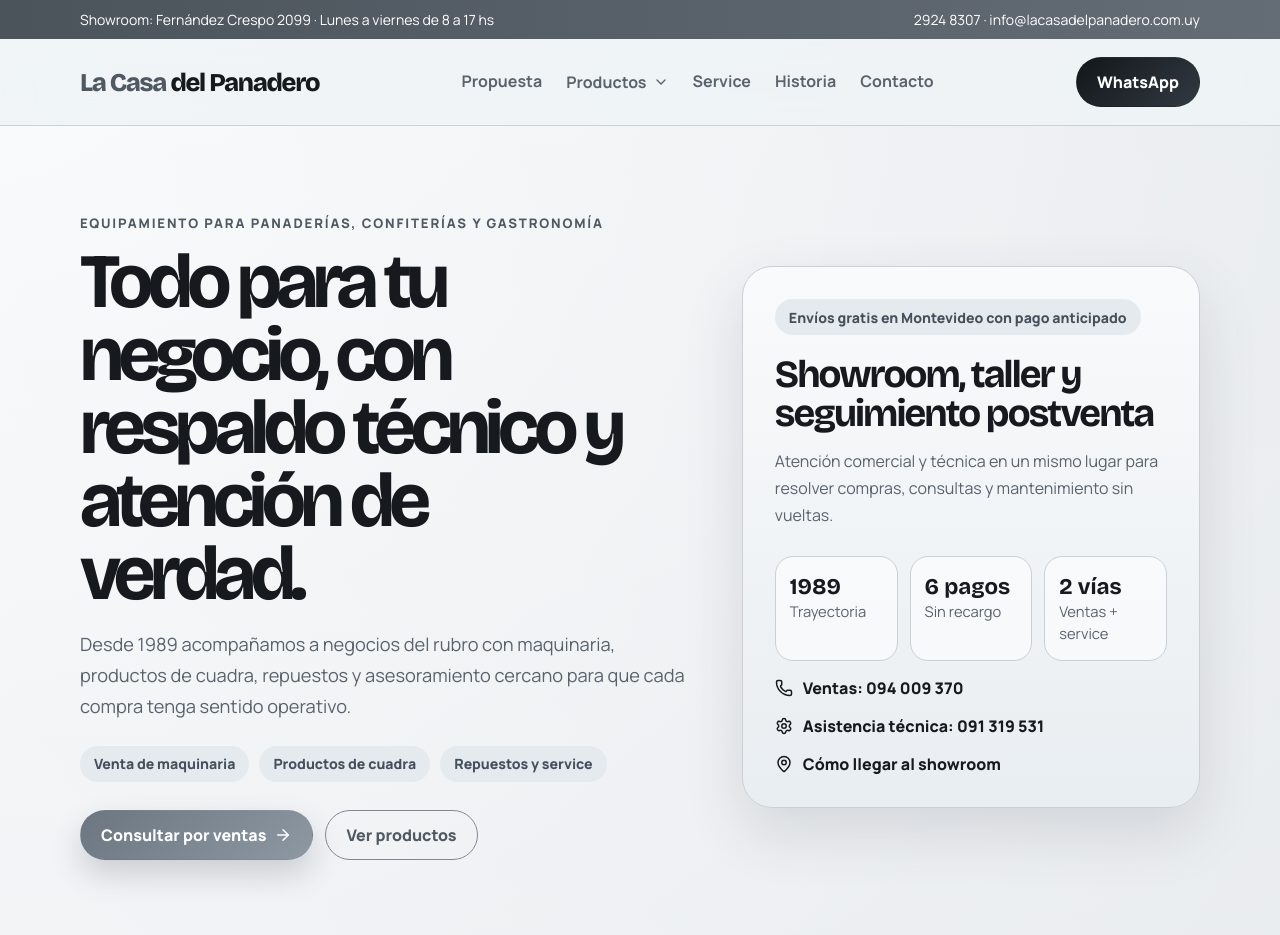
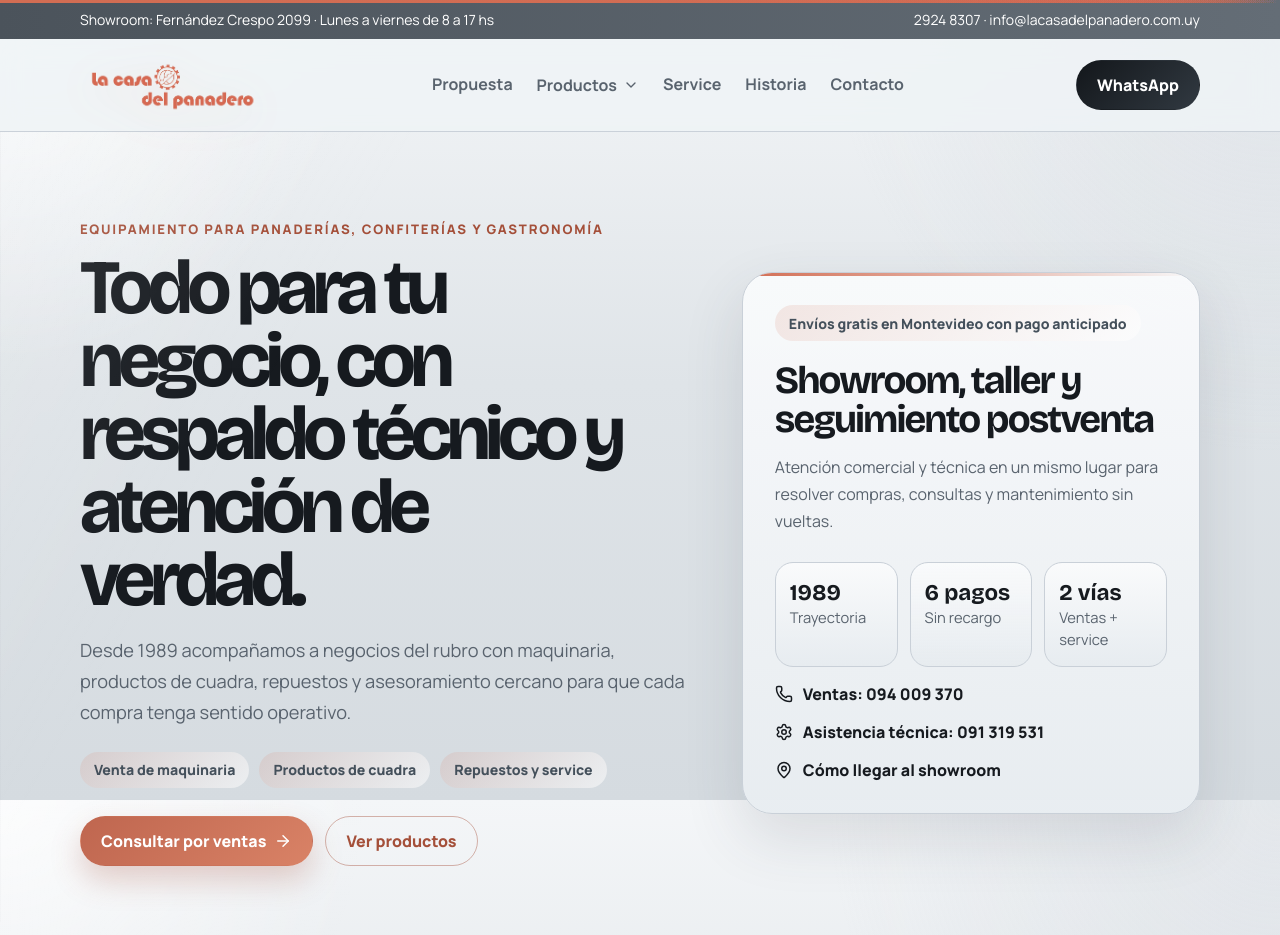
Before and after one commit to navarromaxi/la-casa-del-panadero-web, a Next.js app: page / in a window 1280 px wide. Shown: the top 935 px of the page. Built offline with nearby package versions, Linux system fonts and the light colour scheme.

Commit message:
cambios a una v2 de color plata + agregamos logo

```diff
--- a/app/globals.css
+++ b/app/globals.css
@@ -6,6 +6,8 @@
   --muted: #59636e;
   --brand: #8f99a3;
   --brand-dark: #4f5963;
+  --accent: #d26d53;
+  --accent-dark: #a44f39;
   --line: #c9d0d8;
   --soft: #e5eaef;
   --shadow: 0 24px 60px rgba(58, 67, 77, 0.14);
@@ -27,6 +29,7 @@
     radial-gradient(circle at top left, rgba(255, 255, 255, 0.72), transparent 24%),
     radial-gradient(circle at top right, rgba(194, 201, 209, 0.32), transparent 30%),
     linear-gradient(180deg, #f4f6f8 0%, #dfe4e8 48%, #d5dbe0 100%);
+  background-attachment: fixed;
 }
 
 a {
@@ -82,8 +85,11 @@
   letter-spacing: -0.05em;
 }
 
-.brand span {
-  color: var(--brand-dark);
+.brand img {
+  display: block;
+  width: auto;
+  height: 56px;
+  filter: drop-shadow(0 8px 20px rgba(210, 109, 83, 0.12));
 }
 
 .nav-links {
@@ -94,7 +100,7 @@
 }
 
 .nav-link-active {
-  color: var(--brand-dark);
+  color: var(--accent-dark);
 }
 
 .nav-actions {
@@ -159,8 +165,8 @@
 
 .nav-dropdown-item-active,
 .nav-dropdown-menu a:hover {
-  background: var(--soft);
-  color: var(--brand-dark);
+  background: linear-gradient(135deg, rgba(210, 109, 83, 0.12), rgba(143, 153, 163, 0.14));
+  color: var(--accent-dark);
 }
 
 .mobile-menu-toggle,
@@ -221,9 +227,9 @@
 }
 
 .btn-primary {
-  background: linear-gradient(135deg, #6c7680, #8d98a3);
+  background: linear-gradient(135deg, #bf664f, #d98266);
   color: #fff;
-  box-shadow: 0 14px 30px rgba(79, 89, 99, 0.24);
+  box-shadow: 0 14px 30px rgba(164, 79, 57, 0.26);
 }
 
 .btn-dark {
@@ -232,13 +238,25 @@
 }
 
 .btn-outline {
-  border-color: #7f8994;
+  border-color: rgba(164, 79, 57, 0.42);
   background: transparent;
-  color: var(--brand-dark);
+  color: var(--accent-dark);
 }
 
 .hero {
   padding: 88px 0 56px;
+  position: relative;
+}
+
+.hero::before {
+  content: '';
+  position: absolute;
+  inset: 0;
+  background:
+    linear-gradient(120deg, rgba(255, 255, 255, 0.14), transparent 24%),
+    linear-gradient(90deg, rgba(79, 89, 99, 0.03) 0, rgba(79, 89, 99, 0.03) 1px, transparent 1px, transparent 120px);
+  mask-image: linear-gradient(180deg, rgba(0, 0, 0, 0.96), rgba(0, 0, 0, 0.68));
+  pointer-events: none;
 }
 
 .hero-grid {
@@ -250,7 +268,7 @@
 
 .eyebrow {
   margin: 0;
-  color: var(--brand-dark);
+  color: var(--accent-dark);
   font-size: 0.82rem;
   font-weight: 900;
   letter-spacing: 0.14em;
@@ -286,7 +304,7 @@
   min-height: 36px;
   border-radius: 999px;
   padding: 8px 14px;
-  background: var(--soft);
+  background: linear-gradient(135deg, rgba(210, 109, 83, 0.14), rgba(255, 255, 255, 0.55));
   color: #44505b;
   font-size: 0.88rem;
   font-weight: 800;
@@ -308,6 +326,26 @@
   border-radius: 30px;
   background: linear-gradient(180deg, rgba(249, 250, 251, 0.98) 0%, rgba(232, 237, 241, 0.98) 100%);
   box-shadow: var(--shadow);
+  position: relative;
+  overflow: hidden;
+}
+
+.hero-card::before,
+.story-card::before,
+.info-box::before,
+.form::before,
+.payment-card::before,
+.logo-card::before,
+.news-card::before,
+.product-card::before,
+.feature-card::before,
+.category-panel::before {
+  content: '';
+  position: absolute;
+  inset: 0 auto auto 0;
+  width: 100%;
+  height: 3px;
+  background: linear-gradient(90deg, var(--accent), rgba(255, 255, 255, 0));
 }
 
 .hero-card,
@@ -340,7 +378,7 @@
   padding: 16px 14px;
   border: 1px solid var(--line);
   border-radius: 18px;
-  background: rgba(255, 255, 255, 0.58);
+  background: linear-gradient(180deg, rgba(255, 255, 255, 0.66), rgba(226, 232, 237, 0.52));
 }
 
 .hero-metrics strong {
@@ -386,7 +424,7 @@
 }
 
 .feature-card svg {
-  color: var(--brand-dark);
+  color: var(--accent);
 }
 
 .feature-card h3 {
@@ -472,6 +510,7 @@
 .product-card:hover {
   border-color: #aeb7c0;
   transform: translateY(-2px);
+  box-shadow: 0 20px 36px rgba(58, 67, 77, 0.14);
 }
 
 .product-card div {
@@ -487,7 +526,7 @@
 }
 
 .product-card-kicker {
-  color: var(--brand-dark);
+  color: var(--accent-dark);
   font-size: 0.74rem;
   letter-spacing: 0.12em;
   text-transform: uppercase;
@@ -507,11 +546,11 @@
 
 .product-card svg,
 .showcase-item svg {
-  color: var(--brand-dark);
+  color: var(--accent);
 }
 
 .product-card-link {
-  color: var(--brand-dark);
+  color: var(--accent-dark);
   font-size: 0.92rem;
 }
 
@@ -586,6 +625,10 @@
   font-weight: 700;
 }
 
+.showcase-item:hover {
+  border-color: rgba(210, 109, 83, 0.24);
+}
+
 .service-grid,
 .contact-grid {
   grid-template-columns: 1fr 0.88fr;
@@ -619,7 +662,7 @@
   height: 12px;
   margin-top: 9px;
   border-radius: 999px;
-  background: var(--brand-dark);
+  background: var(--accent);
 }
 
 .service-step p {
@@ -633,7 +676,7 @@
 .story-quote {
   margin: 24px 0 0;
   padding: 20px 22px;
-  border-left: 4px solid var(--brand-dark);
+  border-left: 4px solid var(--accent);
   border-radius: 0 18px 18px 0;
   background: rgba(229, 234, 239, 0.72);
   font-family: var(--font-heading), sans-serif;
@@ -909,8 +952,8 @@
     transition: transform 160ms ease;
   }
 
-  .mobile-submenu-toggle.is-open {
-    color: var(--brand-dark);
+.mobile-submenu-toggle.is-open {
+    color: var(--accent-dark);
   }
 
   .mobile-submenu-toggle .is-open {
@@ -934,7 +977,7 @@
   }
 
   .mobile-submenu-item-active {
-    color: var(--brand-dark) !important;
+    color: var(--accent-dark) !important;
   }
 
   .mobile-whatsapp {
@@ -1007,6 +1050,10 @@
     font-size: 1.3rem;
   }
 
+  .brand img {
+    height: 44px;
+  }
+
   .hero h1 {
     font-size: 2.5rem;
   }
--- a/app/site-header.tsx
+++ b/app/site-header.tsx
@@ -1,5 +1,6 @@
 'use client'
 
+import Image from 'next/image'
 import Link from 'next/link'
 import { usePathname } from 'next/navigation'
 import { ChevronDown, Menu, X } from 'lucide-react'
@@ -43,7 +44,13 @@
       <nav className="navbar">
         <div className="container nav-inner">
           <Link className="brand" href="/">
-            <span>La Casa</span> del Panadero
+            <Image
+              src="/logo-la-casa-del-panadero.png"
+              alt="La Casa del Panadero"
+              width={228}
+              height={68}
+              priority
+            />
           </Link>
 
           <div className="nav-links">
```
Also changed, not shown: public/logo-la-casa-del-panadero.png (added).
